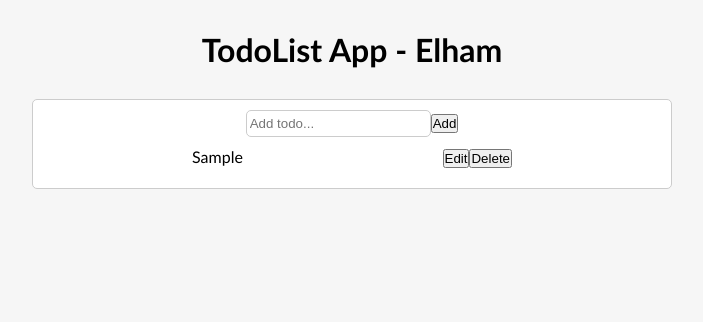
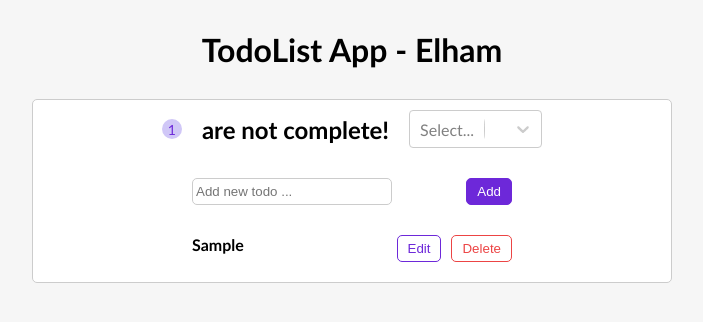
Before and after one commit to ElhamJan/todolist-app, a React (Create React App) app: page / in a window 1280 px wide. Both pictures are taken after typing "Sample" into the empty fields and a click on the button "Add". Shown: the top 322 px of the page, without its empty margins (288-991 px from the left). Built offline with nearby package versions, Linux system fonts and the light colour scheme.

Commit message:
Navbar done...the whole project is completed.

```diff
--- a/package.json
+++ b/package.json
@@ -6,6 +6,7 @@
     "react": "^18.2.0",
     "react-dom": "^18.2.0",
     "react-scripts": "5.0.1",
+    "react-select": "^5.4.0",
     "web-vitals": "^2.1.4"
   },
   "scripts": {
--- a/src/App.css
+++ b/src/App.css
@@ -6,11 +6,9 @@
   margin-top: 20px;
   padding: 10px;
 }
-
 .App h1 {
   margin-bottom: 30px;
 }
-
 .container {
   background-color: #fff;
   display: flex;
@@ -22,24 +20,76 @@
   border-radius: 5px;
   padding: 10px 0px;
 }
-
 .todo {
   display: flex;
   justify-content: space-between;
   width: 20rem;
   margin: 10px 0;
 }
+.todoText {
+  cursor: pointer;
+  font-weight: bold;
+}
 .completed {
   text-decoration: line-through;
   color: #ccc;
 }
-
 input {
   border: 1px solid #ccc;
   border-radius: 5px;
   padding: 5px 3px;
   outline: none;
+  width: 200px;
 }
 input:focus {
-  border: 1px solid blueviolet;
+  border: 2px solid blueviolet;
 }
+.formControl {
+  display: flex;
+  justify-content: space-between;
+  align-items: center;
+  width: 20rem;
+  margin-bottom: 20px;
+}
+.btn {
+  background-color: #fff;
+  color: #6d28d9;
+  border: 1px solid #6d28d9;
+  border-radius: 5px;
+  outline: none;
+  padding: 5px 10px;
+  cursor: pointer;
+}
+.remove {
+  color: rgb(236, 68, 68);
+  border: 1px solid rgb(236, 68, 68);
+  margin-left: 10px;
+}
+.add {
+  background-color: #6d28d9;
+  color: #fff;
+}
+.update {
+  background-color: #fff;
+  color: #6d28d9;
+}
+header {
+  display: flex;
+  align-items: center;
+  margin-bottom: 30px;
+}
+header span {
+  width: 20px;
+  height: 20px;
+  margin-right: 20px;
+  font-size: 14px;
+  background-color: #d0c7f7;
+  color: #6d28d9;
+  border-radius: 50%;
+  display: flex;
+  justify-content: center;
+  align-items: center;
+}
+.select {
+  margin-left: 20px;
+}
--- /dev/null
+++ b/src/components/Navbar.js
@@ -0,0 +1,31 @@
+import Select from "react-select";
+
+const Navbar = ({ unCompletedTodos, onChange, selectedOptions }) => {
+  const options = [
+    { value: "All", label: "All" },
+    { value: "Completed", label: "Completed" },
+    { value: "Uncompleted", label: "Uncompleted" },
+  ];
+
+  if (!unCompletedTodos) return <h2>Set your today todos!</h2>;
+
+  return (
+    <header>
+      <span>{unCompletedTodos}</span>
+      <h2>are not complete!</h2>
+      <Select
+        onChange={onChange}
+        value={selectedOptions}
+        options={options}
+        className="select"
+      />
+      {/* <select onChange={onSelect} value={status}>
+        <option value="All">All</option>
+        <option value="Completed">Completed</option>
+        <option value="Uncompleted">Uncompleted</option>
+      </select> */}
+    </header>
+  );
+};
+
+export default Navbar;
--- a/src/components/Todo.js
+++ b/src/components/Todo.js
@@ -1,12 +1,19 @@
 const Todo = ({ todo, onComplete, onRemove, onEdit }) => {
   return (
     <div className="todo">
-      <div className={todo.isCompleted ? "completed" : ""} onClick={onComplete}>
+      <div
+        className={`todoText ${todo.isCompleted ? "completed" : ""}`}
+        onClick={onComplete}
+      >
         {todo.text}
       </div>
       <div>
-        <button onClick={onEdit}>Edit</button>
-        <button onClick={onRemove}>Delete</button>
+        <button className="btn" onClick={onEdit}>
+          Edit
+        </button>
+        <button className="btn remove" onClick={onRemove}>
+          Delete
+        </button>
       </div>
     </div>
   );
--- a/src/components/TodoApp.js
+++ b/src/components/TodoApp.js
@@ -1,9 +1,16 @@
-import { useState } from "react";
+import { useEffect, useState } from "react";
+import Navbar from "./Navbar";
 import TodoForm from "./TodoForm";
 import TodoList from "./TodoList";
 
 const TodoApp = () => {
   const [todos, setTodos] = useState([]);
+  const [filteredTodos, setFilteredTodos] = useState([]);
+  const [selectedOption, setSelectedOption] = useState("All");
+
+  useEffect(() => {
+    filterTodos(selectedOption.value);
+  }, [todos, selectedOption]);
 
   const addTodoHandler = (inputVal) => {
     const newTodo = {
@@ -37,11 +44,35 @@ const TodoApp = () => {
     setTodos(updatedTodos);
   };
 
+  const filterTodos = (status) => {
+    switch (status) {
+      case "Completed":
+        setFilteredTodos(todos.filter((t) => t.isCompleted));
+        break;
+      case "Uncompleted":
+        setFilteredTodos(todos.filter((t) => !t.isCompleted));
+        break;
+      default:
+        setFilteredTodos(todos);
+    }
+  };
+
+  const selectHandler = (e) => {
+    setSelectedOption(e);
+    filterTodos(e.value);
+  };
+
   return (
     <div className="container">
+      <Navbar
+        unCompletedTodos={todos.filter((t) => !t.isCompleted).length}
+        filterTodos={filterTodos}
+        onChange={selectHandler}
+        selectedOption={selectedOption}
+      />
       <TodoForm addTodoHandler={addTodoHandler} />
       <TodoList
-        todos={todos}
+        todos={filteredTodos}
         onComplete={completeTodoHandler}
         onRemove={removeTodoHandler}
         onUpdate={updateTodoHandler}
--- a/src/components/TodoForm.js
+++ b/src/components/TodoForm.js
@@ -1,7 +1,9 @@
 import { useEffect, useRef, useState } from "react";
 
 const TodoForm = (props) => {
-  const [inputValue, setInputValue] = useState("");
+  const [inputValue, setInputValue] = useState(
+    props.edit ? props.edit.text : ""
+  );
   const inputRef = useRef(null);
 
   useEffect(() => {
@@ -24,29 +26,21 @@ const TodoForm = (props) => {
 
   return (
     <form onSubmit={submitHandler}>
-      {props.edit ? (
-        <>
+      <div className="formControl">
         <input
           type="text"
           value={inputValue}
           onChange={changeHandler}
-            placeholder="Update todo..."
+          placeholder={props.edit ? "Update value ..." : "Add new todo ..."}
           ref={inputRef}
         />
-          <button type="submit">Update</button>
-        </>
-      ) : (
-        <>
-          <input
-            type="text"
-            value={inputValue}
-            onChange={changeHandler}
-            placeholder="Add todo..."
-            ref={inputRef}
-          />
-          <button type="submit">Add</button>
-        </>
-      )}
+        <button
+          type="submit"
+          className={`btn ${props.edit ? "update" : "add"}`}
+        >
+          {props.edit ? "Update" : "Add"}
+        </button>
+      </div>
     </form>
   );
 };
```
Also changed, not shown: 1 other file (tests, documents, lock files or other folders). Lines whose indentation alone changed are shown as unchanged.
